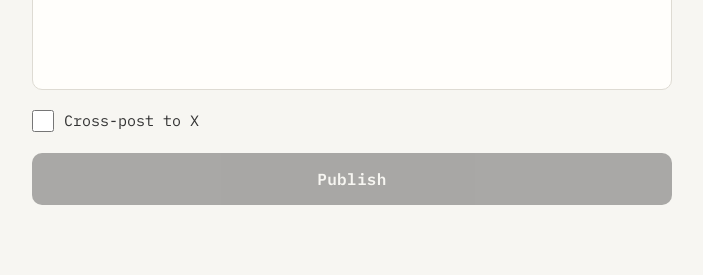
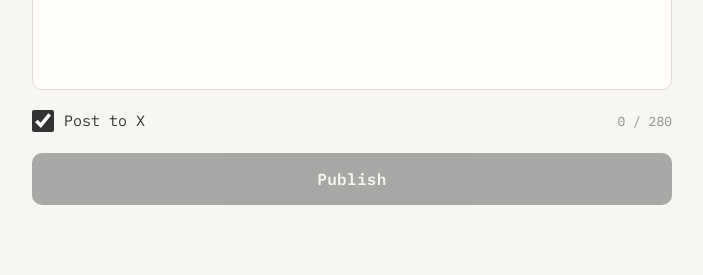
Before and after one commit to thoughtwax/thoughtwax.github.io, a Jekyll site: the page post/index.html, which Jekyll copies as it is, in a window 1280 px wide. Shown: the part 837-1112 px from the top of the page, without its empty margins (288-991 px from the left). Built offline with Jekyll 4.4.1, drawn with Linux system fonts in a browser that asks for light colours; part of the change alters nothing that is shown.

Commit message:
Federate every new note and post to X as @thoughtwax_bot (#12)
Notes go out as their text, posts as their title and link. Only files
added in a push are considered, and anything dated over 3 days ago,
drafts, and crosspost: no are skipped. /post/ now defaults Post to X on.


Claude-Session: https://claude.ai/code/session_019h8dkiCLfB9xkCqy4AVoQT

Co-authored-by: Claude <noreply@anthropic.com>

```diff
--- a/post/index.html
+++ b/post/index.html
@@ -198,7 +198,7 @@
        data-placeholder="What's on your mind?" autocapitalize="sentences"></div>
 
   <div class="row" id="crosspost-row">
-    <label class="check"><input type="checkbox" id="crosspost"> Cross-post to X</label>
+    <label class="check"><input type="checkbox" id="crosspost" checked> Post to X</label>
     <span class="count" id="count" hidden></span>
   </div>
 
@@ -523,7 +523,7 @@
     var now = new Date();
     var t = stamp(now);
     var front = ['---', 'layout: note', 'date: ' + t.full];
-    if (crosspost.checked) front.push('crosspost: x');
+    if (!crosspost.checked) front.push('crosspost: no');
     front.push('---', '', md, '');
     var content = front.join('\n');
 
@@ -547,7 +547,7 @@
         'Posted. <a href="' + url + '">Your note</a> will be live in a minute or two.' + x +
         (res.commit && res.commit.html_url ? ' <a href="' + res.commit.html_url + '">Commit</a>' : ''), 'ok');
       editor.innerHTML = '';
-      crosspost.checked = false;
+      crosspost.checked = true;
       store.del(K.draft);
       onChange();
     }).catch(function (e) {
```
Also changed, not shown: .github/scripts/crosspost-x.mjs, .github/workflows/crosspost-x.yml.
